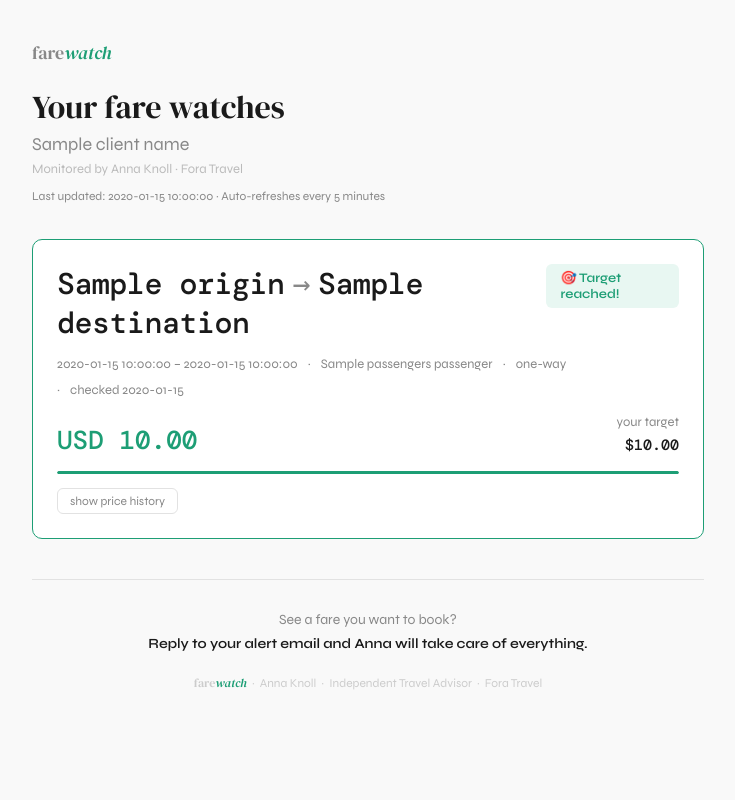
After one commit to knollanna/FareWatch, a Flask app: template templates/client.html in a window 1280 px wide. The commit adds this page. Shown: the whole page, without its empty margins (272-1007 px from the left). Run offline with Flask 3, Linux system fonts and the light colour scheme; the template is opened without the code that fills it: most values are stand-ins (such as "Sample title", 1, 10 or a date in 2020).

Commit message:
Add client-facing status page with unique token links
- /client/<token> route — no login required
- Client page shows watches, prices, progress bars, history charts
- Auto-refreshes every 5 minutes
- Copy client link button on admin watch cards
- Alert emails include View your fare dashboard button and client link
- Updated email sign-off: Anna Knoll · Fora Travel
- generate_tokens.py to backfill existing clients
- BASE_URL env var for link generation

Co-Authored-By: Claude Sonnet 4.6 <noreply@anthropic.com>

```diff
--- a/app.py
+++ b/app.py
@@ -157,11 +157,29 @@ def index():
                            recent_alerts=recent_alerts)
 
 
+def _get_or_create_token(client_email):
+    """Return existing token for this client email, or generate a new one."""
+    import uuid
+    existing = (
+        supabase.table("watches")
+        .select("client_token")
+        .eq("client_email", client_email)
+        .not_.is_("client_token", "null")
+        .limit(1)
+        .execute()
+        .data
+    )
+    if existing and existing[0].get("client_token"):
+        return existing[0]["client_token"]
+    return str(uuid.uuid4())
+
+
 @app.route("/add", methods=["GET", "POST"])
 @login_required
 def add_watch():
     if request.method == "POST":
         trip_type = request.form.get("trip_type", "one_way")
+        client_email = request.form["client_email"].strip()
         watch = {
             "origin": request.form["origin"].strip().upper(),
             "destination": request.form["destination"].strip().upper(),
@@ -173,7 +191,8 @@ def add_watch():
             "passengers": int(request.form["passengers"]),
             "target_price": float(request.form["target_price"]),
             "client_name": request.form["client_name"].strip(),
-            "client_email": request.form["client_email"].strip(),
+            "client_email": client_email,
+            "client_token": _get_or_create_token(client_email),
             "is_active": True,
             "is_paused": False,
         }
@@ -261,6 +280,43 @@ def watch_history(watch_id):
     return jsonify(rows)
 
 
+@app.route("/client/<token>")
+def client_page(token):
+    watches = (
+        supabase.table("watches")
+        .select("*")
+        .eq("client_token", token)
+        .eq("is_active", True)
+        .eq("is_paused", False)
+        .order("created_at", desc=True)
+        .execute()
+        .data
+    )
+    if not watches:
+        return render_template("client_not_found.html"), 404
+
+    # Attach latest price to each watch
+    for watch in watches:
+        latest = (
+            supabase.table("price_history")
+            .select("price, currency, checked_at")
+            .eq("watch_id", watch["id"])
+            .order("checked_at", desc=True)
+            .limit(1)
+            .execute()
+            .data
+        )
+        watch["latest_price"] = latest[0] if latest else None
+
+    client_name = watches[0]["client_name"]
+    updated_at = datetime.datetime.now().strftime("%-d %B %Y at %-I:%M %p")
+    return render_template("client.html",
+                           watches=watches,
+                           client_name=client_name,
+                           token=token,
+                           updated_at=updated_at)
+
+
 @app.route("/usage")
 @login_required
 def usage():
--- a/render.yaml
+++ b/render.yaml
@@ -21,6 +21,8 @@ services:
         sync: false
       - key: FLASK_SECRET_KEY
         sync: false
+      - key: BASE_URL
+        value: https://farewatch.annaknoll.com
       - key: PYTHON_VERSION
         value: 3.13.0
 
--- a/static/style.css
+++ b/static/style.css
@@ -167,6 +167,14 @@ input, select { font-family: var(--font-sans); }
 .badge-alert   { background: #fff8e6; color: var(--amber); }
 .badge-error   { background: #fdecea; color: var(--red); cursor: help; }
 .badge-paused  { background: #f0f0f0; color: #999; }
+.copy-link-btn {
+  margin-left: 5px;
+  cursor: pointer;
+  opacity: 0.6;
+  font-size: 12px;
+  transition: opacity 0.15s;
+}
+.copy-link-btn:hover { opacity: 1; }
 
 /* route */
 .card-route {
--- /dev/null
+++ b/templates/client.html
@@ -0,0 +1,263 @@
+<!DOCTYPE html>
+<html lang="en">
+<head>
+  <meta charset="UTF-8">
+  <meta name="viewport" content="width=device-width, initial-scale=1">
+  <meta http-equiv="refresh" content="300">
+  <title>Your fare watches – FareWatch</title>
+  <link rel="stylesheet" href="/static/style.css">
+  <script src="https://cdnjs.cloudflare.com/ajax/libs/Chart.js/4.4.3/chart.umd.min.js"></script>
+  <style>
+    .client-page { max-width: 720px; margin: 0 auto; padding: 40px 24px 64px; }
+
+    .client-header { margin-bottom: 36px; }
+    .client-logo { font-family: var(--font-serif); font-size: 18px; color: var(--muted); margin-bottom: 20px; }
+    .client-logo span { color: var(--accent); font-style: italic; }
+    .client-title { font-family: var(--font-serif); font-size: 32px; font-weight: normal; margin-bottom: 4px; }
+    .client-name { font-size: 18px; color: var(--muted); margin-bottom: 6px; }
+    .client-subtitle { font-size: 13px; color: #bbb; }
+    .client-updated { font-size: 12px; color: var(--muted); margin-top: 12px; }
+
+    .client-cards { display: flex; flex-direction: column; gap: 20px; margin-bottom: 40px; }
+
+    .client-card {
+      background: #fff;
+      border: 0.5px solid var(--border);
+      border-radius: var(--radius);
+      padding: 24px;
+      display: flex;
+      flex-direction: column;
+      gap: 14px;
+    }
+    .client-card.target-met { border-color: var(--accent); }
+
+    .client-card-top { display: flex; justify-content: space-between; align-items: flex-start; }
+
+    .target-banner {
+      background: var(--accent-light);
+      color: var(--accent);
+      font-size: 13px;
+      font-weight: 600;
+      padding: 6px 14px;
+      border-radius: 6px;
+    }
+
+    .client-route {
+      font-family: var(--font-mono);
+      font-size: 30px;
+      font-weight: 500;
+      letter-spacing: -0.5px;
+    }
+    .client-route .arrow { color: var(--muted); margin: 0 8px; font-weight: 400; }
+
+    .client-meta {
+      font-size: 13px;
+      color: var(--muted);
+      display: flex;
+      flex-wrap: wrap;
+      gap: 10px;
+    }
+    .client-meta span::before { content: '·'; margin-right: 10px; }
+    .client-meta span:first-child::before { content: ''; margin-right: 0; }
+
+    .client-prices {
+      display: flex;
+      justify-content: space-between;
+      align-items: flex-end;
+    }
+    .client-price-current {
+      font-family: var(--font-mono);
+      font-size: 26px;
+      font-weight: 500;
+    }
+    .client-price-current.on-target { color: var(--accent); }
+    .client-price-target {
+      font-size: 13px;
+      color: var(--muted);
+      text-align: right;
+      line-height: 1.6;
+    }
+    .client-price-target strong {
+      font-family: var(--font-mono);
+      font-size: 15px;
+      color: var(--text);
+      display: block;
+      font-weight: 500;
+    }
+
+    .client-history-toggle {
+      background: none;
+      border: 0.5px solid var(--border);
+      border-radius: 6px;
+      font-family: var(--font-sans);
+      font-size: 12px;
+      color: var(--muted);
+      padding: 5px 12px;
+      cursor: pointer;
+      width: fit-content;
+    }
+    .client-history-toggle:hover { border-color: var(--accent); color: var(--accent); }
+
+    .client-footer {
+      border-top: 0.5px solid var(--border);
+      padding-top: 28px;
+      margin-top: 16px;
+      text-align: center;
+    }
+    .client-footer p { font-size: 14px; color: var(--muted); line-height: 1.7; }
+    .client-footer strong { color: var(--text); }
+    .client-footer-brand {
+      margin-top: 20px;
+      font-size: 12px;
+      color: #ccc;
+    }
+    .client-footer-logo { font-family: var(--font-serif); }
+    .client-footer-logo span { color: var(--accent); font-style: italic; }
+  </style>
+</head>
+<body style="background:var(--bg)">
+
+<div class="client-page">
+
+  <div class="client-header">
+    <div class="client-logo">fare<span>watch</span></div>
+    <div class="client-title">Your fare watches</div>
+    <div class="client-name">{{ client_name }}</div>
+    <div class="client-subtitle">Monitored by Anna Knoll · Fora Travel</div>
+    <div class="client-updated">Last updated: {{ updated_at }} · Auto-refreshes every 5 minutes</div>
+  </div>
+
+  <div class="client-cards">
+    {% for w in watches %}
+    {% set lp = w.latest_price %}
+    {% set hit_target = lp and lp.price <= w.target_price %}
+    {% if lp %}
+      {% set progress = [[((w.target_price / lp.price) * 100)|round(1), 100]|min, 0]|max %}
+    {% else %}
+      {% set progress = 0 %}
+    {% endif %}
+
+    <div class="client-card {{ 'target-met' if hit_target }}">
+
+      <div class="client-card-top">
+        <div class="client-route">
+          {{ w.origin }}<span class="arrow">→</span>{{ w.destination }}
+        </div>
+        {% if hit_target %}
+          <div class="target-banner">🎯 Target reached!</div>
+        {% endif %}
+      </div>
+
+      <div class="client-meta">
+        <span>{{ w.date_from }} – {{ w.date_to }}</span>
+        <span>{{ w.passengers }} passenger{{ 's' if w.passengers > 1 }}</span>
+        <span>{{ "round-trip" if w.trip_type == "round_trip" else "one-way" }}</span>
+        {% if lp %}<span>checked {{ lp.checked_at[:10] }}</span>{% endif %}
+      </div>
+
+      <div class="client-prices">
+        <div class="client-price-current {{ 'on-target' if hit_target }}">
+          {% if lp %}{{ lp.currency }} {{ "%.2f"|format(lp.price) }}{% else %}—{% endif %}
+        </div>
+        <div class="client-price-target">
+          your target
+          <strong>${{ "%.2f"|format(w.target_price) }}</strong>
+        </div>
+      </div>
+
+      <div class="progress-wrap">
+        <div class="progress-fill {{ 'on-target' if hit_target }}"
+             style="width: {{ progress }}%"></div>
+      </div>
+
+      <!-- price history -->
+      <button class="client-history-toggle" onclick="toggleClientHistory('{{ w.id }}', this)">
+        show price history
+      </button>
+      <div id="client-history-{{ w.id }}" style="display:none">
+        <div id="client-history-panel-{{ w.id }}">
+          <em style="font-size:13px;color:var(--muted)">Loading...</em>
+        </div>
+      </div>
+
+    </div>
+    {% endfor %}
+  </div>
+
+  <div class="client-footer">
+    <p>See a fare you want to book?<br>
+    <strong>Reply to your alert email and Anna will take care of everything.</strong></p>
+    <div class="client-footer-brand">
+      <span class="client-footer-logo">fare<span>watch</span></span>
+      &nbsp;·&nbsp; Anna Knoll &nbsp;·&nbsp; Independent Travel Advisor &nbsp;·&nbsp; Fora Travel
+    </div>
+  </div>
+
+</div>
+
+<script>
+const clientCharts = {};
+
+async function toggleClientHistory(watchId, btn) {
+  const wrap = document.getElementById('client-history-' + watchId);
+  const panel = document.getElementById('client-history-panel-' + watchId);
+  const open = wrap.style.display === 'none';
+  wrap.style.display = open ? '' : 'none';
+  btn.textContent = open ? 'hide price history' : 'show price history';
+  if (!open || clientCharts[watchId]) return;
+
+  const res = await fetch('/history/' + watchId);
+  const data = await res.json();
+
+  if (data.length < 2) {
+    panel.innerHTML = '<em style="font-size:13px;color:var(--muted)">Not enough data yet — check back soon.</em>';
+    return;
+  }
+
+  const prices = data.map(d => parseFloat(d.price));
+  const labels = data.map(d => d.checked_at.slice(0, 10));
+  const min = Math.min(...prices).toFixed(2);
+  const max = Math.max(...prices).toFixed(2);
+  const current = prices[prices.length - 1].toFixed(2);
+
+  panel.innerHTML = `
+    <div style="display:flex;gap:20px;margin:12px 0;">
+      <div style="font-size:12px;color:var(--muted)">current<strong style="font-family:var(--font-mono);color:var(--text);display:block;font-size:17px">$${current}</strong></div>
+      <div style="font-size:12px;color:var(--muted)">lowest seen<strong style="font-family:var(--font-mono);color:var(--accent);display:block;font-size:17px">$${min}</strong></div>
+      <div style="font-size:12px;color:var(--muted)">highest seen<strong style="font-family:var(--font-mono);color:#e05252;display:block;font-size:17px">$${max}</strong></div>
+    </div>
+    <div style="position:relative;height:160px;">
+      <canvas id="client-chart-${watchId}"></canvas>
+    </div>`;
+
+  const ctx = document.getElementById('client-chart-' + watchId).getContext('2d');
+  clientCharts[watchId] = new Chart(ctx, {
+    type: 'line',
+    data: {
+      labels,
+      datasets: [{
+        data: prices,
+        borderColor: '#1D9E75',
+        backgroundColor: 'rgba(29,158,117,0.08)',
+        pointRadius: 4,
+        pointBackgroundColor: '#1D9E75',
+        tension: 0.3,
+        fill: true,
+        borderWidth: 2,
+      }]
+    },
+    options: {
+      responsive: true,
+      maintainAspectRatio: false,
+      plugins: { legend: { display: false } },
+      scales: {
+        y: { ticks: { callback: v => '$' + v, font: { family: 'DM Mono' } } },
+        x: { ticks: { font: { size: 11 } } }
+      }
+    }
+  });
+}
+</script>
+
+</body>
+</html>
```
Also changed, not shown: alerts.py (+25 -3 lines), generate_tokens.py (added, +50 -0 lines), templates/client_not_found.html (added, +23 -0 lines), templates/index.html (+16 -1 lines), 1 other file.
